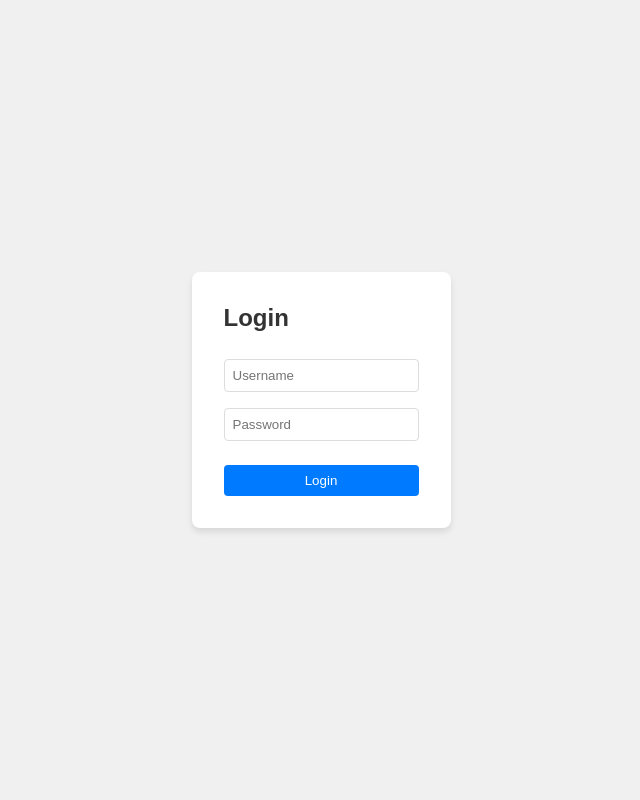
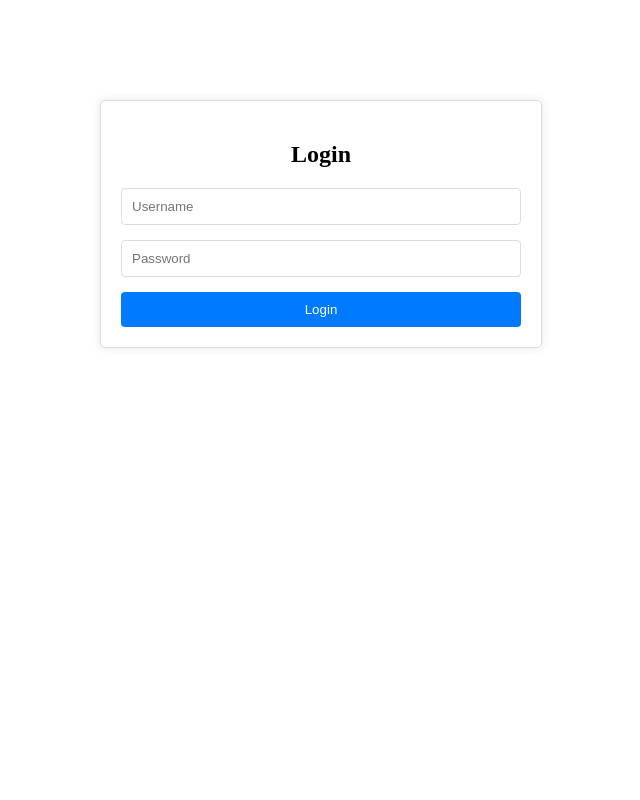
Before and after one commit to Stradivirus/reservation, a Django app: page / in a window 1280 px wide. Shown: the whole page, without its empty margins (319-959 px from the left). Run offline with Django 5.2, Linux system fonts and the light colour scheme.

Commit message:
html css 분리

```diff
--- a/preregistration_project/preregistration_project/settings.py
+++ b/preregistration_project/preregistration_project/settings.py
@@ -83,7 +83,10 @@ USE_I18N = True
 
 USE_TZ = True
 
-STATIC_URL = 'static/'
+STATIC_URL = '/static/'
+STATICFILES_DIRS = [
+    BASE_DIR / 'static'
+]
 STATIC_ROOT = BASE_DIR / 'staticfiles'
 
 MEDIA_URL = '/media/'
--- a/preregistration_project/preregistrations/templates/preregistrations/login.html
+++ b/preregistration_project/preregistrations/templates/preregistrations/login.html
@@ -1,68 +1,31 @@
+{% load static %}
 <!DOCTYPE html>
 <html lang="en">
 <head>
     <meta charset="UTF-8">
     <meta name="viewport" content="width=device-width, initial-scale=1.0">
     <title>Login</title>
-    <style>
-        body {
-            font-family: Arial, sans-serif;
-            display: flex;
-            justify-content: center;
-            align-items: center;
-            height: 100vh;
-            margin: 0;
-            background-color: #f0f0f0;
-        }
-        .login-container {
-            background-color: white;
-            padding: 2rem;
-            border-radius: 8px;
-            box-shadow: 0 4px 6px rgba(0, 0, 0, 0.1);
-        }
-        h2 {
-            margin-top: 0;
-            color: #333;
-        }
-        form {
-            display: flex;
-            flex-direction: column;
-        }
-        input {
-            margin: 0.5rem 0;
-            padding: 0.5rem;
-            border: 1px solid #ddd;
-            border-radius: 4px;
-        }
-        button {
-            margin-top: 1rem;
-            padding: 0.5rem;
-            background-color: #007bff;
-            color: white;
-            border: none;
-            border-radius: 4px;
-            cursor: pointer;
-        }
-        button:hover {
-            background-color: #0056b3;
-        }
-        .error {
-            color: red;
-            margin-bottom: 1rem;
-        }
-    </style>
+    <link rel="stylesheet" href="{% static 'preregistrations/css/login.css' %}">
 </head>
 <body>
     <div class="login-container">
         <h2>Login</h2>
+
         {% if error %}
-            <p class="error">{{ error }}</p>
+        <div class="error-message">
+            {{ error }}
+        </div>
         {% endif %}
+
         <form method="post">
             {% csrf_token %}
-            <input type="text" id="username" name="username" placeholder="Username" required>
-            <input type="password" id="password" name="password" placeholder="Password" required>
-            <button type="submit">Login</button>
+            <div class="form-group">
+                <input type="text" name="username" placeholder="Username" required>
+            </div>
+            <div class="form-group">
+                <input type="password" name="password" placeholder="Password" required>
+            </div>
+            <button type="submit" class="login-button">Login</button>
         </form>
     </div>
 </body>
--- /dev/null
+++ b/preregistration_project/static/preregistrations/css/login.css
@@ -0,0 +1,48 @@
+.login-container {
+    max-width: 400px;
+    margin: 100px auto;
+    padding: 20px;
+    border: 1px solid #ddd;
+    border-radius: 5px;
+    box-shadow: 0 0 10px rgba(0, 0, 0, 0.1);
+}
+
+h2 {
+    text-align: center;
+    margin-bottom: 20px;
+}
+
+.error-message {
+    color: #dc3545;
+    background-color: #f8d7da;
+    padding: 10px;
+    border-radius: 4px;
+    margin-bottom: 15px;
+}
+
+.form-group {
+    margin-bottom: 15px;
+}
+
+input[type="text"],
+input[type="password"] {
+    width: 100%;
+    padding: 10px;
+    border: 1px solid #ddd;
+    border-radius: 4px;
+    box-sizing: border-box;
+}
+
+.login-button {
+    width: 100%;
+    padding: 10px;
+    background-color: #007bff;
+    color: white;
+    border: none;
+    border-radius: 4px;
+    cursor: pointer;
+}
+
+.login-button:hover {
+    background-color: #0056b3;
+}
```
Also changed, not shown: 1 other file.
